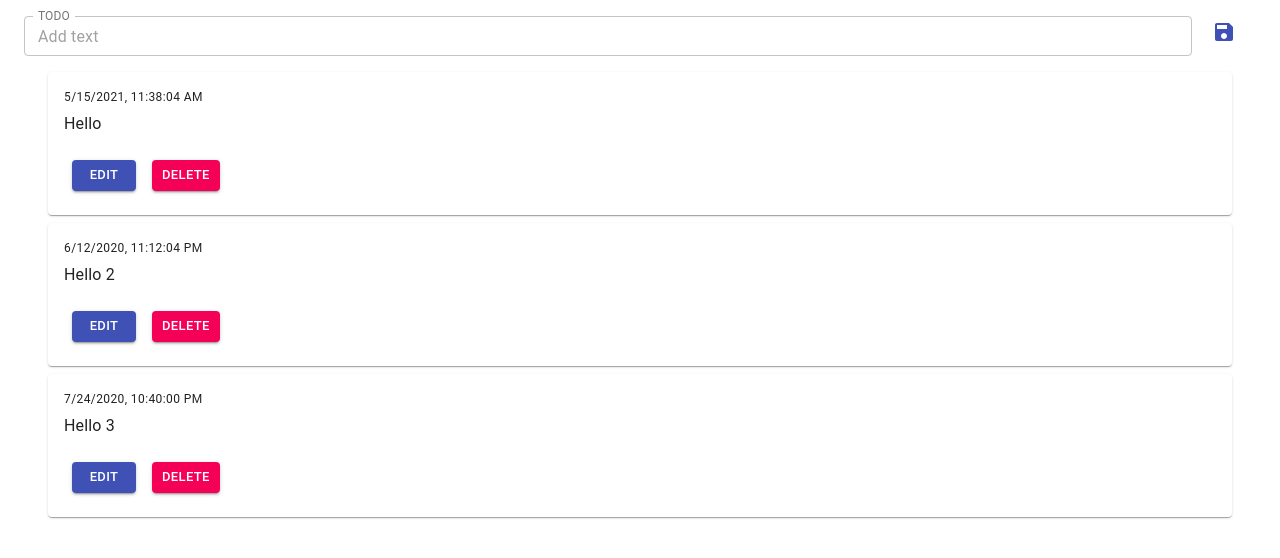
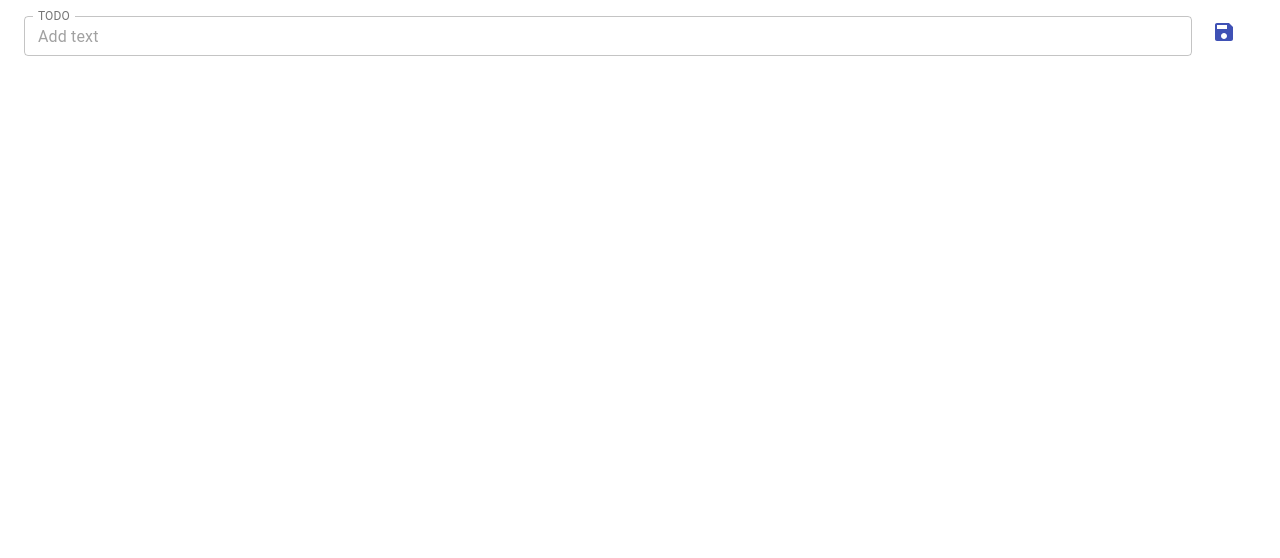
Before and after one commit to 233blr/TestTask, a React app: page / in a window 1280 px wide. Shown: the top 558 px of the page. Built offline with nearby package versions, Linux system fonts and the light colour scheme.

Commit message:
Added the ability to save to LocalStorage

```diff
--- a/src/conteiners/App.tsx
+++ b/src/conteiners/App.tsx
@@ -2,24 +2,44 @@ import * as React from 'react';
 
 import Container from '@material-ui/core/Container';
 import Alert from '@material-ui/lab/Alert';
+import { makeStyles, createStyles, Theme } from '@material-ui/core/styles';
+
 import { Todo } from './todo.models';
 
 import TodoList from '../components/TodoLists';
 import NewTodo from '../components/NewTodo';
 
+const useStyles = makeStyles((theme: Theme) => createStyles({
+  alarm: {
+    position: 'fixed',
+    bottom: 20
+  }
+}));
+
 const App:React.FC = () => {
-  const [todos, setTodos] = React.useState<Todo[]>([
-    { id: '5/15/2021, 11:38:04 AM', text: 'Hello' },
-    { id: '6/12/2020, 11:12:04 PM', text: 'Hello 2' },
-    { id: '7/24/2020, 10:40:00 PM', text: 'Hello 3' },
-  ]);
+  const classes = useStyles();
+
+  const [todos, setTodos] = React.useState<Todo[]>([]);
 
   const [alarm, setAlarm] = React.useState(false);
+
+  React.useEffect(() => {
+    const json = localStorage.getItem("todos");
+    const loadedTodos = JSON.parse(json);
+    if (loadedTodos) {
+      setTodos(loadedTodos);
+    }
+  }, []);
+
+  React.useEffect(() => {
+    const json = JSON.stringify(todos);
+    localStorage.setItem("todos", json);
+  }, [todos]);
 
   const todoAddHandler = (text: string) => {
     if (text === '') {
       setAlarm(true);
-      setTimeout(() => setAlarm(false), 1000);
+      setTimeout(() => setAlarm(false), 3000);
       return;
     }
     const newTodo = {
@@ -35,7 +55,7 @@ const App:React.FC = () => {
 
   return (
     <Container className="App" maxWidth="xl">
-      { alarm && <Alert variant="filled" severity="error">Add text!</Alert>}
+      { alarm && <Alert className={classes.alarm} variant="filled" severity="error">No text!</Alert>}
 
       <NewTodo onAddTodo={todoAddHandler} />
       <TodoList todo={todos} onDeleteTodo={todoDeletehandler} />
```
